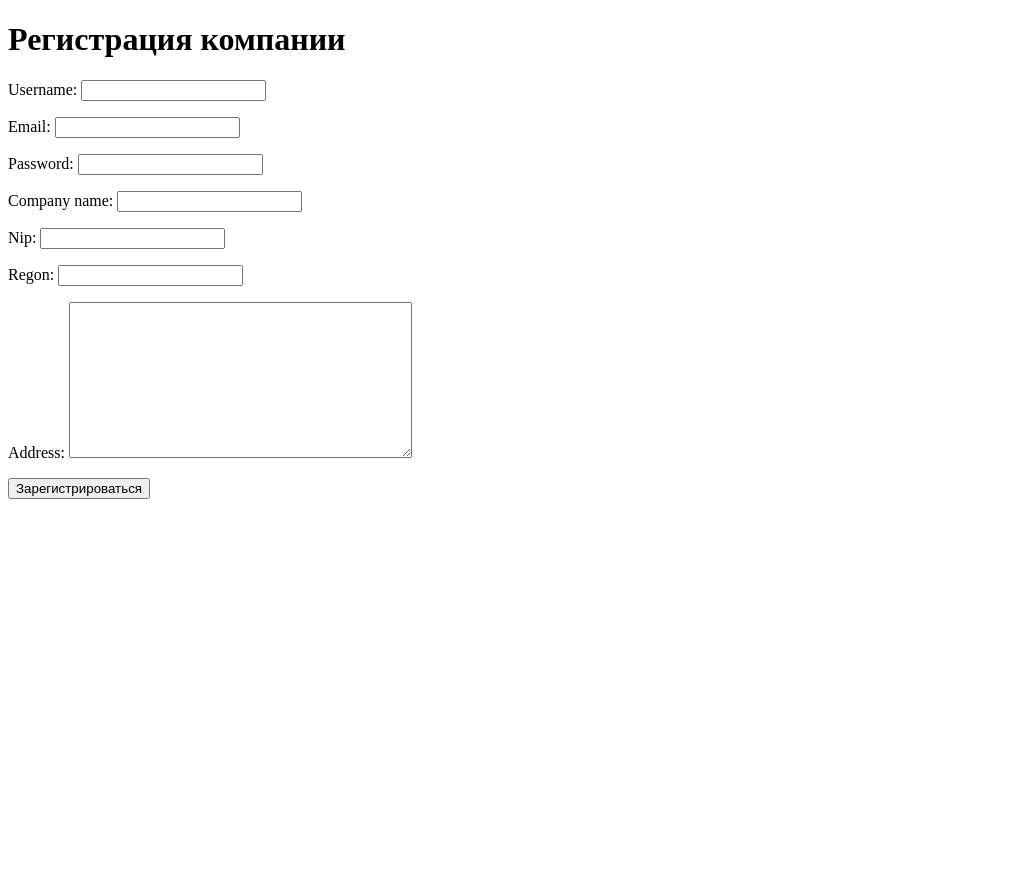
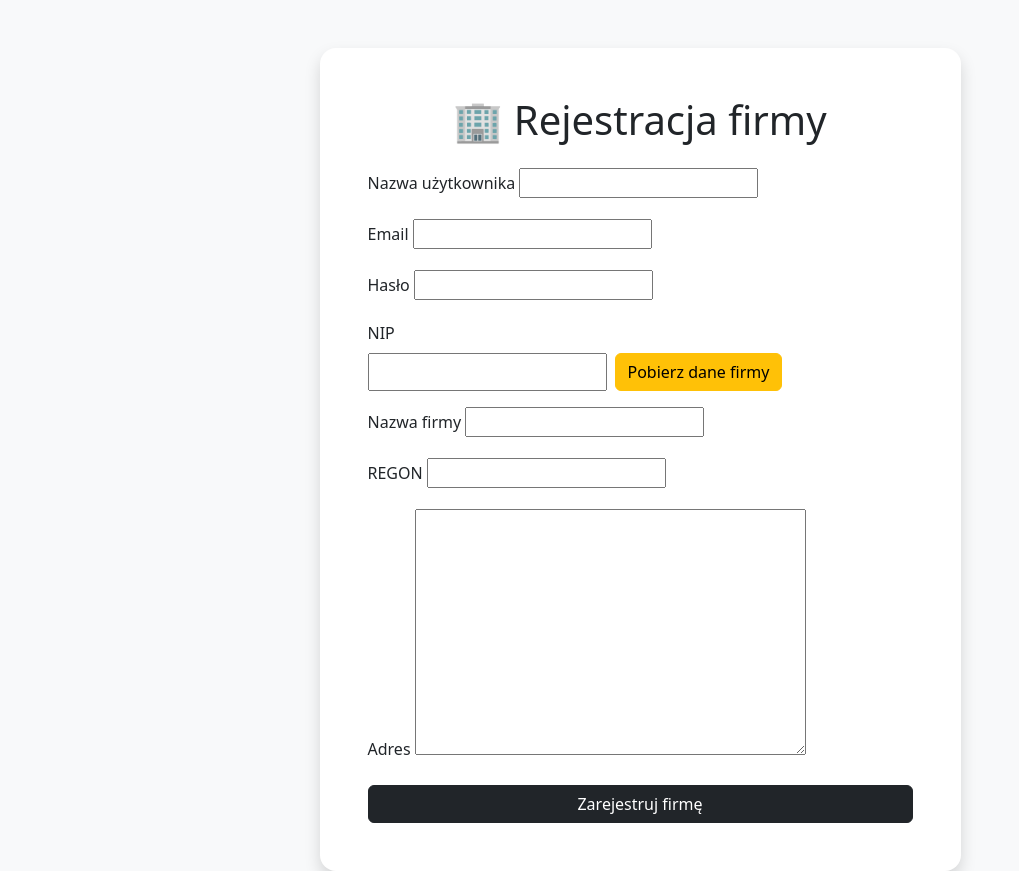
Before and after one commit to c0ntl1e/allegro-clone, a Django app: page /register/ in a window 1280 px wide. Shown: the whole page, without its empty margins (0-1019 px from the left). Before the commit the page ends 499 px from the top, so only its background shows below. Run offline with Django 5.2, Linux system fonts and the light colour scheme.

Commit message:
Add CEIDG autofill

```diff
--- a/accounts/templates/accounts/register.html
+++ b/accounts/templates/accounts/register.html
@@ -1,15 +1,208 @@
 <!DOCTYPE html>
-<html>
+<html lang="pl">
 <head>
-    <title>Регистрация компании</title>
+    <meta charset="UTF-8">
+
+    <meta name="viewport"
+          content="width=device-width, initial-scale=1.0">
+
+    <title>Rejestracja firmy</title>
+
+    <link href="https://cdn.jsdelivr.net/npm/bootstrap@5.3.3/dist/css/bootstrap.min.css"
+          rel="stylesheet">
 </head>
-<body>
-    <h1>Регистрация компании</h1>
 
-    <form method="post">
-        {% csrf_token %}
-        {{ form.as_p }}
-        <button type="submit">Зарегистрироваться</button>
-    </form>
+<body class="bg-light">
+
+<div class="container mt-5">
+
+    <div class="row justify-content-center">
+
+        <div class="col-md-7">
+
+            <div class="card shadow border-0 rounded-4">
+
+                <div class="card-body p-5">
+
+                    <h1 class="mb-4 text-center">
+                        🏢 Rejestracja firmy
+                    </h1>
+
+                    <form method="post">
+
+                        {% csrf_token %}
+
+                        <!-- Username -->
+                        <div class="mb-3">
+                            <label class="form-label">
+                                Nazwa użytkownika
+                            </label>
+
+                            {{ form.username }}
+                        </div>
+
+                        <!-- Email -->
+                        <div class="mb-3">
+                            <label class="form-label">
+                                Email
+                            </label>
+
+                            {{ form.email }}
+                        </div>
+
+                        <!-- Password -->
+                        <div class="mb-3">
+                            <label class="form-label">
+                                Hasło
+                            </label>
+
+                            {{ form.password }}
+                        </div>
+
+                        <!-- NIP -->
+                        <div class="mb-3">
+
+                            <label class="form-label">
+                                NIP
+                            </label>
+
+                            <div class="d-flex gap-2">
+
+                                {{ form.nip }}
+
+                                <button
+                                    type="button"
+                                    class="btn btn-warning"
+                                    onclick="loadCompanyData()">
+
+                                    Pobierz dane firmy
+
+                                </button>
+
+                            </div>
+
+                        </div>
+
+                        <!-- Company name -->
+                        <div class="mb-3">
+
+                            <label class="form-label">
+                                Nazwa firmy
+                            </label>
+
+                            {{ form.company_name }}
+
+                        </div>
+
+                        <!-- REGON -->
+                        <div class="mb-3">
+
+                            <label class="form-label">
+                                REGON
+                            </label>
+
+                            {{ form.regon }}
+
+                        </div>
+
+                        <!-- Address -->
+                        <div class="mb-3">
+
+                            <label class="form-label">
+                                Adres
+                            </label>
+
+                            {{ form.address }}
+
+                        </div>
+
+                        <button
+                            type="submit"
+                            class="btn btn-dark w-100">
+
+                            Zarejestruj firmę
+
+                        </button>
+
+                    </form>
+
+                </div>
+
+            </div>
+
+        </div>
+
+    </div>
+
+</div>
+
+<script>
+
+async function loadCompanyData() {
+
+    const nip = document.getElementById('id_nip').value;
+
+    if (!nip) {
+        alert('Wpisz NIP');
+        return;
+    }
+
+    try {
+
+        const response = await fetch(
+            `/api/company-data/?nip=${nip}`
+        );
+
+        const data = await response.json();
+
+        console.log(data);
+
+        /*
+           CEIDG API может возвращать разные структуры.
+           Ниже универсальная попытка взять данные.
+        */
+
+        const company =
+            data.firma ||
+            data.company ||
+            data;
+
+        // Название фирмы
+        if (company.nazwa) {
+            document.getElementById('id_company_name').value =
+                company.nazwa;
+        }
+
+        // REGON
+        if (company.regon) {
+            document.getElementById('id_regon').value =
+                company.regon;
+        }
+
+        // Адрес
+        if (company.adresDzialalnosci) {
+
+            const adres =
+                company.adresDzialalnosci.ulica + ' ' +
+                company.adresDzialalnosci.nrNieruchomosci + ', ' +
+                company.adresDzialalnosci.kodPocztowy + ' ' +
+                company.adresDzialalnosci.miejscowosc;
+
+            document.getElementById('id_address').value =
+                adres;
+        }
+
+    } catch (error) {
+
+        console.error(error);
+
+        alert('Nie udało się pobrać danych firmy.');
+
+    }
+
+}
+
+</script>
+
 </body>
 </html>
--- a/accounts/views.py
+++ b/accounts/views.py
@@ -1,17 +1,22 @@
 from django.shortcuts import render, redirect
 from django.contrib.auth import login
 from django.contrib.auth.decorators import login_required
-from .forms import CompanyRegistrationForm
-from django.contrib.auth.decorators import login_required
-from .forms import EmployeeForm
+from django.http import JsonResponse
+
+from .forms import CompanyRegistrationForm, EmployeeForm
 from .models import User
+
+import requests
+
 
 def register_company(request):
     if request.method == 'POST':
         form = CompanyRegistrationForm(request.POST)
+
         if form.is_valid():
             user = form.save()
             login(request, user)
+
             return redirect('/dashboard/')
     else:
         form = CompanyRegistrationForm()
@@ -24,6 +29,7 @@
 @login_required
 def dashboard(request):
     return render(request, 'accounts/dashboard.html')
+
 
 @login_required
 def employees(request):
@@ -50,9 +56,14 @@
 
         if form.is_valid():
             employee = form.save(commit=False)
+
             employee.role = 'sales'
             employee.company = request.user.owned_company
-            employee.set_password(form.cleaned_data['password1'])
+
+            employee.set_password(
+                form.cleaned_data['password1']
+            )
+
             employee.save()
 
             return redirect('/employees/')
@@ -62,3 +73,34 @@
     return render(request, 'accounts/add_employee.html', {
         'form': form
     })
+
+
+def get_company_data(request):
+    nip = request.GET.get('nip')
+
+    if not nip:
+        return JsonResponse({
+            'error': 'Brak NIP'
+        }, status=400)
+
+    # Очистка NIP
+    nip = nip.replace('-', '').replace(' ', '')
+
+    url = f"https://dane.biznes.gov.pl/api/ceidg/v3/firma?nip={nip}"
+
+    try:
+        response = requests.get(url, timeout=10)
+
+        if response.status_code != 200:
+            return JsonResponse({
+                'error': 'Firma nie istnieje'
+            }, status=404)
+
+        data = response.json()
+
+        return JsonResponse(data)
+
+    except requests.RequestException:
+        return JsonResponse({
+            'error': 'Błąd połączenia z CEIDG API'
+        }, status=500)
--- a/marketplace/urls.py
+++ b/marketplace/urls.py
@@ -5,6 +5,7 @@
 from django.contrib.auth import views as auth_views
 
 from accounts.views import (
+    get_company_data,
     register_company,
     dashboard,
     employees,
@@ -76,6 +77,12 @@
 
     # Корзина
     path('cart/', include('cart.urls')),
+
+    path(
+    'api/company-data/',
+    get_company_data,
+    name='company_data'
+),
 ]
 
 # Обслуживание media-файлов в режиме разработки
```
